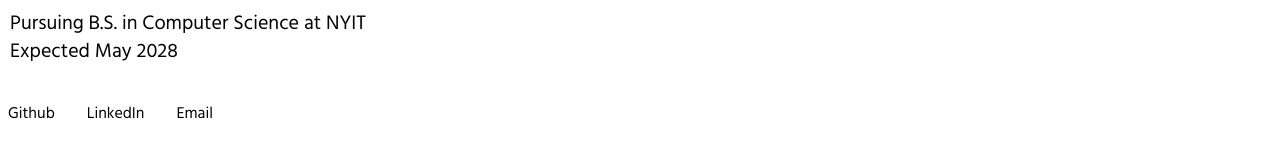
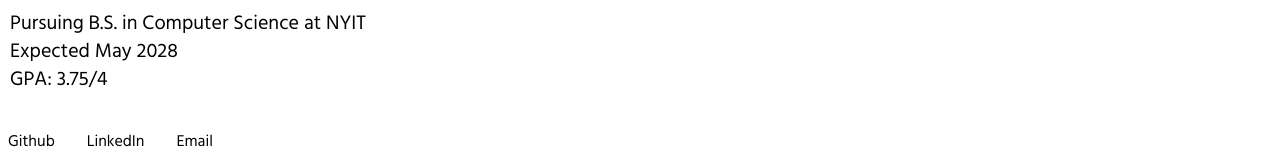
Before and after one commit to shaisabm/Portfolio, a Next.js app: page / in a window 1280 px wide. Shown: the part 470-626 px from the top of the page. Built offline with nearby package versions, Linux system fonts and the light colour scheme.

Commit message:
added gpa

```diff
--- a/data/portfolio.json
+++ b/data/portfolio.json
@@ -6,6 +6,7 @@
   "headerTaglineFour": " based in New York City",
   "headerTaglineFive": "Pursuing B.S. in Computer Science at NYIT",
   "headerTaglineSix": "Expected May 2028",
+  "headerTaglineSeven": "GPA: 3.75/4",
   "showCursor": true,
   "showBlog": false,
   "darkMode": true,
--- a/pages/index.js
+++ b/pages/index.js
@@ -11,7 +11,7 @@ import Link from "next/link";
 import Cursor from "../components/Cursor";
 import ExperienceTimeline from "../components/ExperienceTimeline";
 import SkillsSection from "../components/SkillCategory";
-import { Analytics } from "@vercel/analytics/react"
+import {Analytics} from "@vercel/analytics/react"
 
 // Local Data
 import data from "../data/portfolio.json";
@@ -123,6 +123,13 @@ export default function Home() {
                     >
                         {data.headerTaglineSix}
                     </h5>
+                    <h5
+                        ref={texSix}
+
+                        className="text-xl tablet:text-xl laptop:text-xl laptopl:text-xl pl-2.5 text-bold w-full laptop:w-4/5"
+                    >
+                        {data.headerTaglineSeven}
+                    </h5>
 
                     <Socials className="mt-2 laptop:mt-5"/>
                 </div>
```
